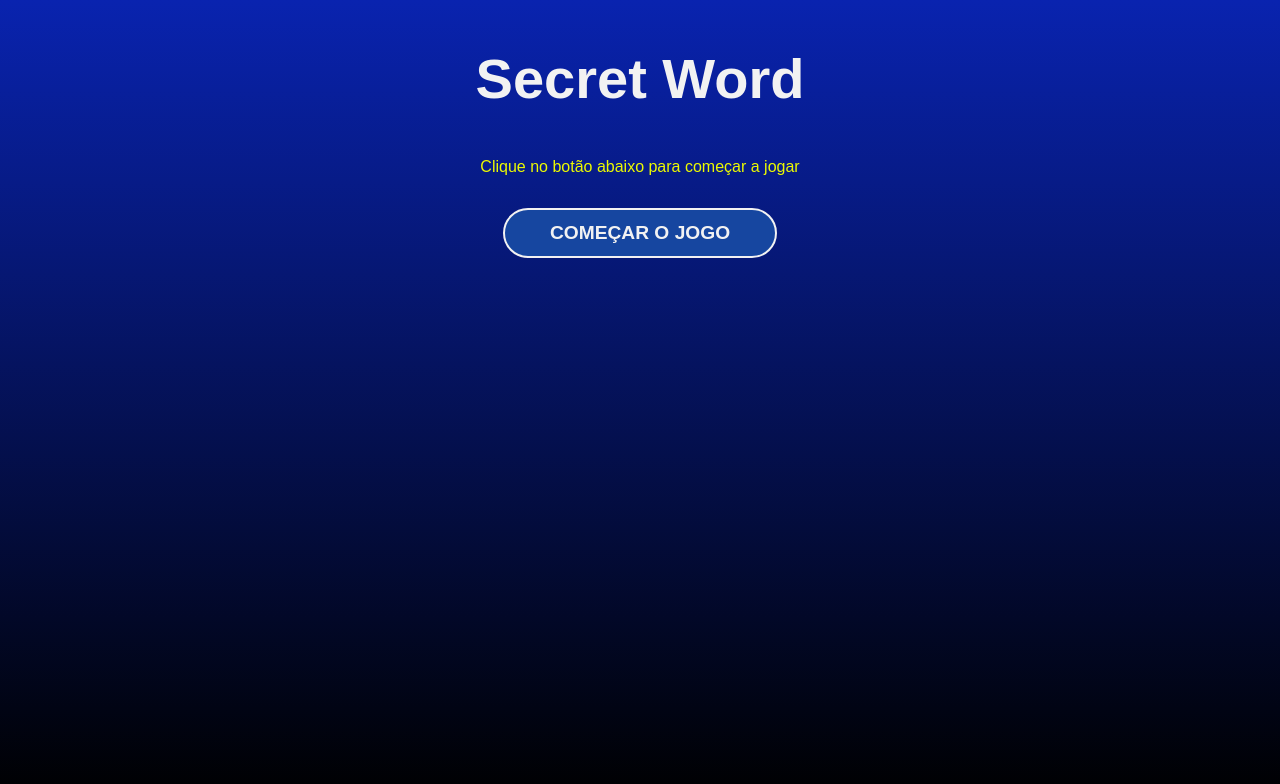
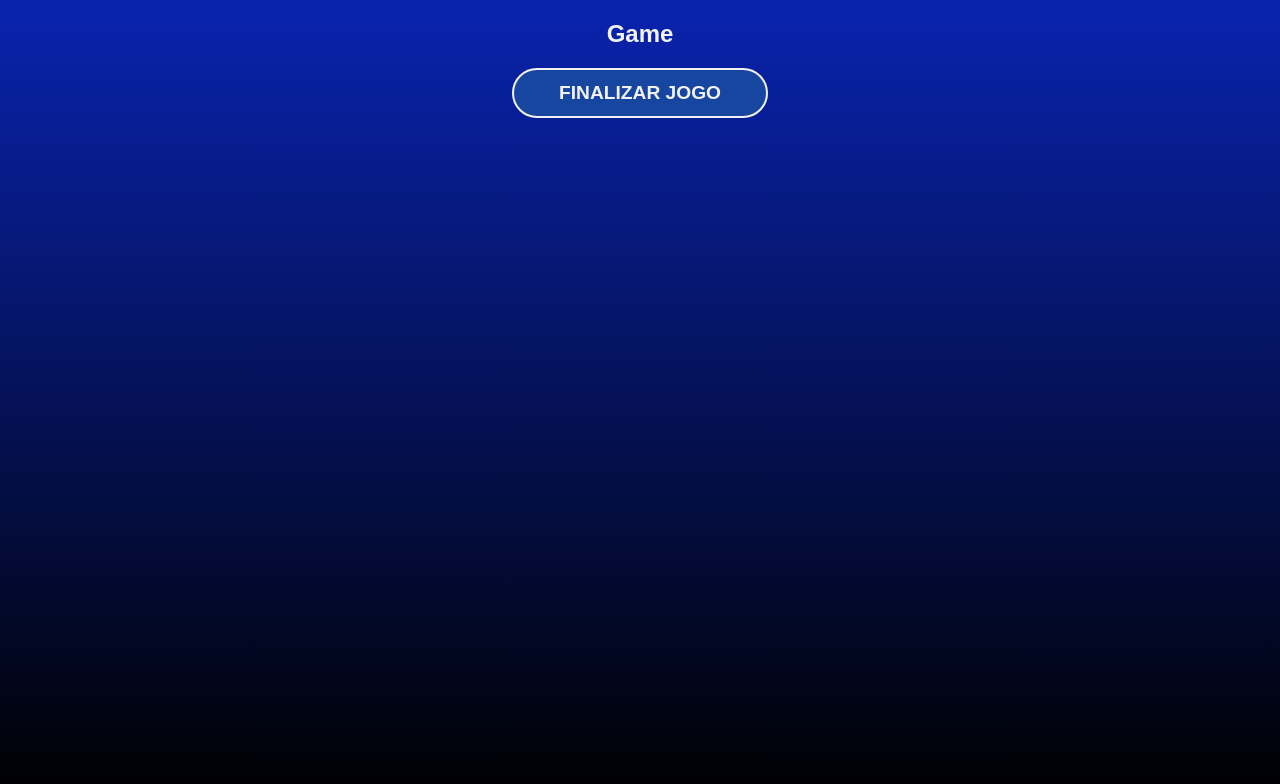
Before and after one commit to MACHADOKING/Secret-Word-React, a React (Vite) app: page / in a window 1280 px wide. Both pictures are taken after a click on the button "COMEÇAR O JOGO". Shown: the top 784 px of the page. Built offline with nearby package versions, Linux system fonts and the light colour scheme.

Commit message:
Feat: switching game stages

```diff
--- a/src/App.jsx
+++ b/src/App.jsx
@@ -19,13 +19,26 @@
   const [gameStage, setGameStage] = useState(stages[0].name);
   const [words] = useState(wordsList);
 
-  console.log(words);
+  // starts the secret word game
+  const startGame = () => {
+    setGameStage(stages[1].name);
+  };
+
+  // process the letter input
+  const verifyLetter = () => {
+    setGameStage(stages[2].name);
+  };
+
+  // restart the game
+  const retry = () => {
+    setGameStage(stages[0].name);
+  };
 
   return (
     <main className="App">
-      {gameStage === "start" && <StartScreen />}
-      {gameStage === "game" && <Game />}
-      {gameStage === "end" && <GameOver />}
+      {gameStage === "start" && <StartScreen startGame={startGame} />}
+      {gameStage === "game" && <Game verifyLetter={verifyLetter} />}
+      {gameStage === "end" && <GameOver retry={retry} />}
     </main>
   );
 }
--- a/src/components/Game.jsx
+++ b/src/components/Game.jsx
@@ -1,7 +1,12 @@
 import "./Game.css";
 
-const Game = () => {
-  return <div>Game</div>;
+const Game = ({ verifyLetter }) => {
+  return (
+    <div>
+      <h2>Game</h2>
+      <button onClick={verifyLetter}>Finalizar Jogo</button>
+    </div>
+  );
 };
 
 export default Game;
--- a/src/components/GameOver.jsx
+++ b/src/components/GameOver.jsx
@@ -1,7 +1,12 @@
 import "./GameOver.css";
 
-const GameOver = () => {
-  return <div>GameOver</div>;
+const GameOver = ({ retry }) => {
+  return (
+    <div>
+      <h2>Game Over</h2>
+      <button onClick={retry}>Recomeçar</button>
+    </div>
+  );
 };
 
 export default GameOver;
--- a/src/components/StartScreen.jsx
+++ b/src/components/StartScreen.jsx
@@ -1,12 +1,12 @@
 import React from "react";
 import "./StartScreen.css";
 
-const StartScreen = () => {
+const StartScreen = ({ startGame }) => {
   return (
     <section className="start">
       <h1>Secret Word</h1>
       <p>Clique no botão abaixo para começar a jogar</p>
-      <button>Começar o jogo</button>
+      <button onClick={startGame}>Começar o jogo</button>
     </section>
   );
 };
```
